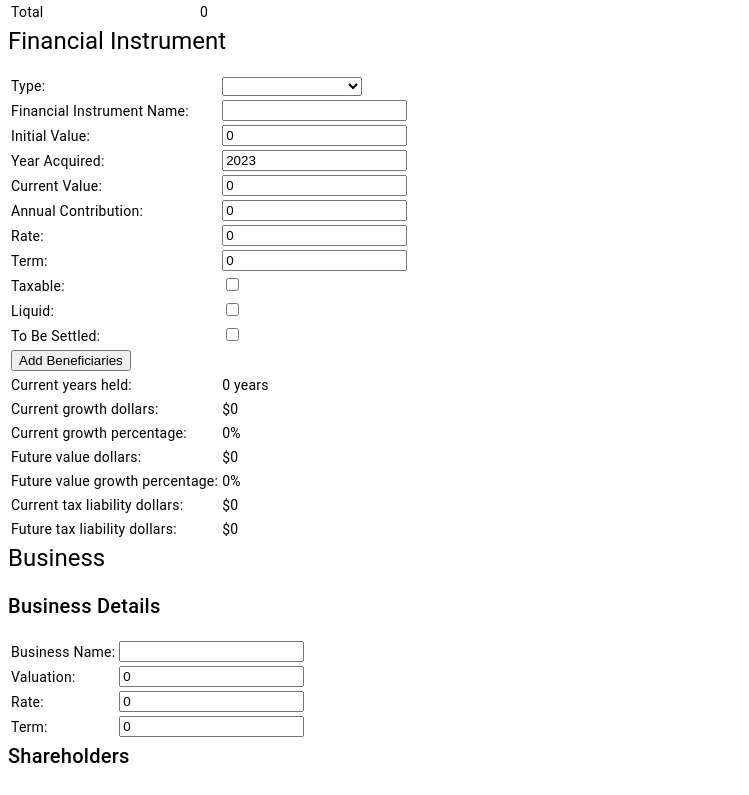
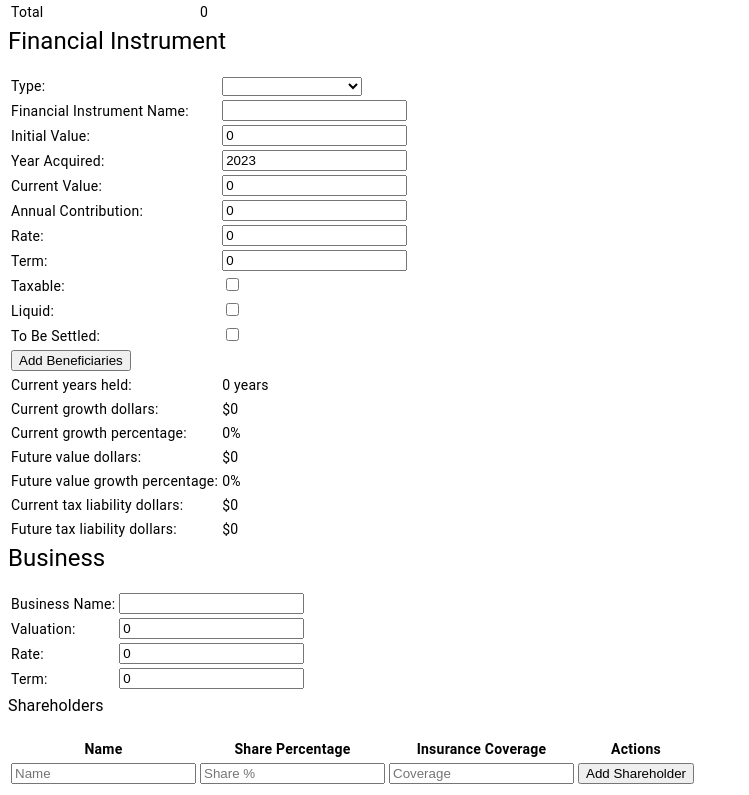
Before and after one commit to ynvtlmr/dynamic-needs-analysis, an Angular app: page / in a window 1280 px wide. Shown: the part 374-1169 px from the top of the page, without its empty margins (0-749 px from the left). Built offline with nearby package versions, Linux system fonts and the light colour scheme.

Commit message:
functional shareholder add form in UI for business

```diff
--- a/src/app/business/business.component.html
+++ b/src/app/business/business.component.html
@@ -1,5 +1,4 @@
 <div>
-  <h2>Business Details</h2>
   <table>
     <tr>
       <td><label for="businessName">Business Name:</label></td>
@@ -21,8 +20,43 @@
     </tr>
   </table>
 
-  <h2>Shareholders</h2>
-  <!-- Form to add shareholders -->
-  <!-- Table to list shareholders -->
-  <!-- Additional UI elements as needed -->
+  <h3>Shareholders</h3>
+  <table>
+    <tr>
+      <th>Name</th>
+      <th>Share Percentage</th>
+      <th>Insurance Coverage</th>
+      <th>Actions</th>
+    </tr>
+    <tr *ngFor="let shareholder of shareholders; let i = index">
+      <td>{{ shareholder.shareholderName }}</td>
+      <td>{{ shareholder.sharePercentage }}</td>
+      <td>{{ shareholder.insuranceCoverage }}</td>
+      <td>
+        <button (click)="deleteShareholder(i)">Delete</button>
+      </td>
+    </tr>
+    <tr>
+      <td><input #shareholderNameInput type="text" placeholder="Name" /></td>
+      <td>
+        <input #sharePercentageInput type="number" placeholder="Share %" />
+      </td>
+      <td>
+        <input #insuranceCoverageInput type="number" placeholder="Coverage" />
+      </td>
+      <td>
+        <button
+          (click)="
+            addShareholder(
+              shareholderNameInput.value,
+              sharePercentageInput.valueAsNumber,
+              insuranceCoverageInput.valueAsNumber
+            )
+          "
+        >
+          Add Shareholder
+        </button>
+      </td>
+    </tr>
+  </table>
 </div>
--- a/src/app/business/business.component.ts
+++ b/src/app/business/business.component.ts
@@ -1,11 +1,12 @@
 import { Component } from '@angular/core';
 import { FormsModule } from '@angular/forms';
 import { Shareholder } from './shareholder.model';
+import { CommonModule } from '@angular/common';
 
 @Component({
   selector: 'app-business',
   standalone: true,
-  imports: [FormsModule],
+  imports: [FormsModule, CommonModule],
   templateUrl: './business.component.html',
 })
 export class BusinessComponent {
@@ -16,6 +17,13 @@ export class BusinessComponent {
   shareholders: Shareholder[] = [];
 
   addShareholder(name: string, share: number, coverage: number): void {
-    this.shareholders.push(new Shareholder(name, share, coverage));
+    if (name && share > 0 && coverage > 0) {
+      this.shareholders.push(new Shareholder(name, share, coverage));
+    }
+  }
+
+  // Delete a shareholder by index
+  deleteShareholder(index: number): void {
+    this.shareholders.splice(index, 1);
   }
 }
```
